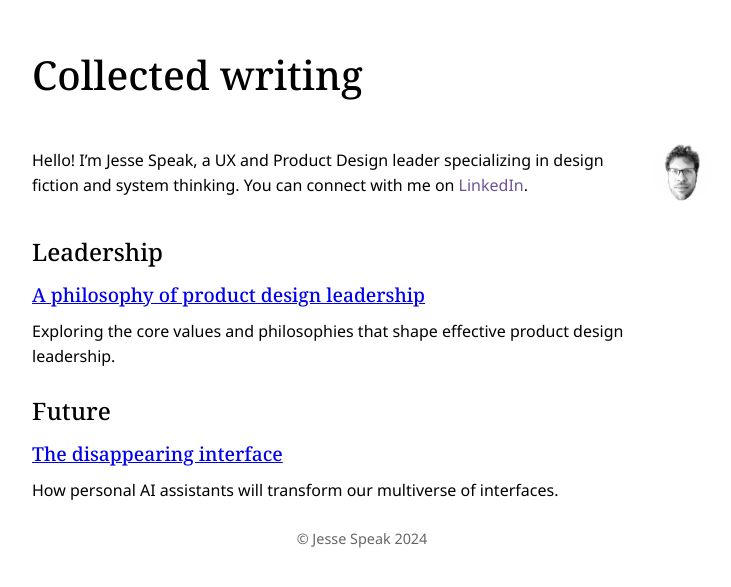
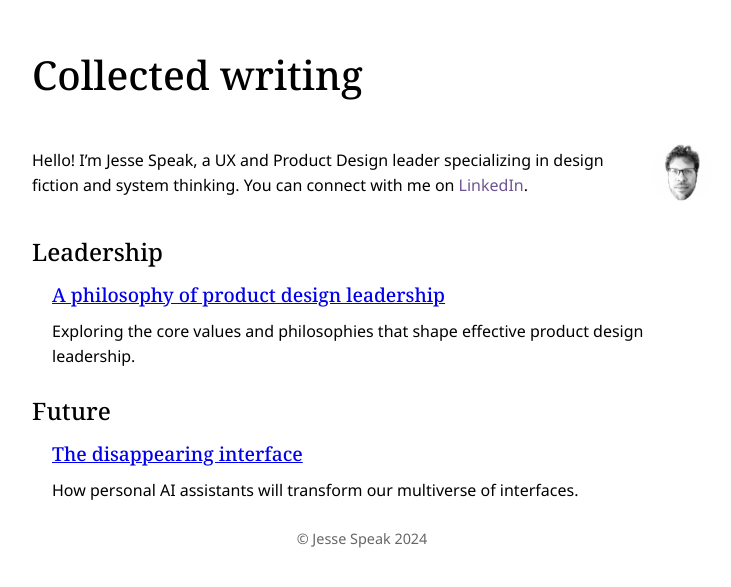
Before and after one commit to jessespeak/jessespeak.github.io, a Jekyll site: the page built from index.html, in a window 1280 px wide. Shown: the top 587 px of the page, without its empty margins (278-1009 px from the left). Built offline with Jekyll 4.4.1, drawn with Linux system fonts in a browser that asks for light colours.

Commit message:
Update styles.css

```diff
--- a/assets/css/styles.css
+++ b/assets/css/styles.css
@@ -8,7 +8,7 @@
       margin: 0 auto;
       padding: 20px 0;
     }
-p, h1, h2, h3, h4 {
+p, li, h1, h2, h3, h4 {
     padding-left: 20px;
     padding-right: 20px;
 }
```
